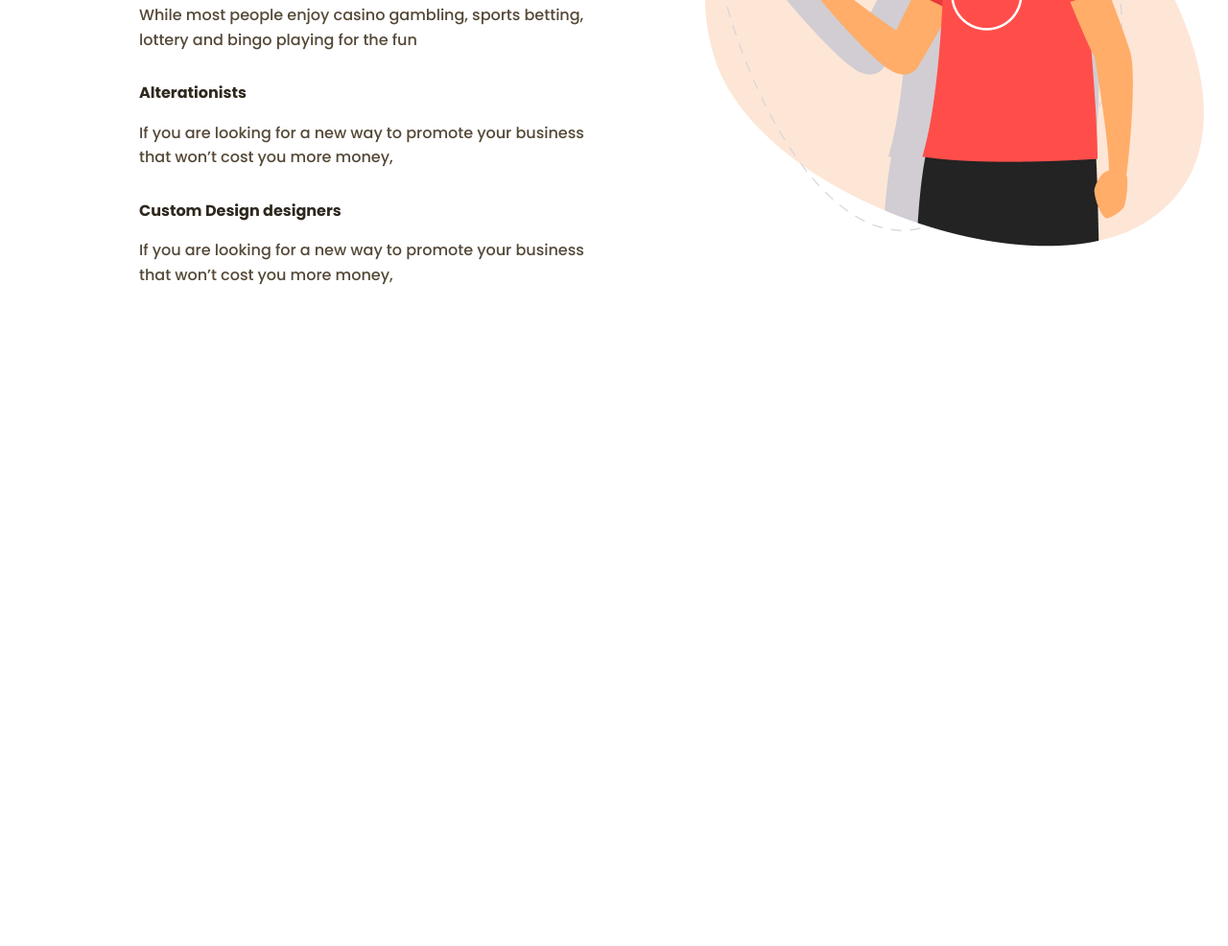
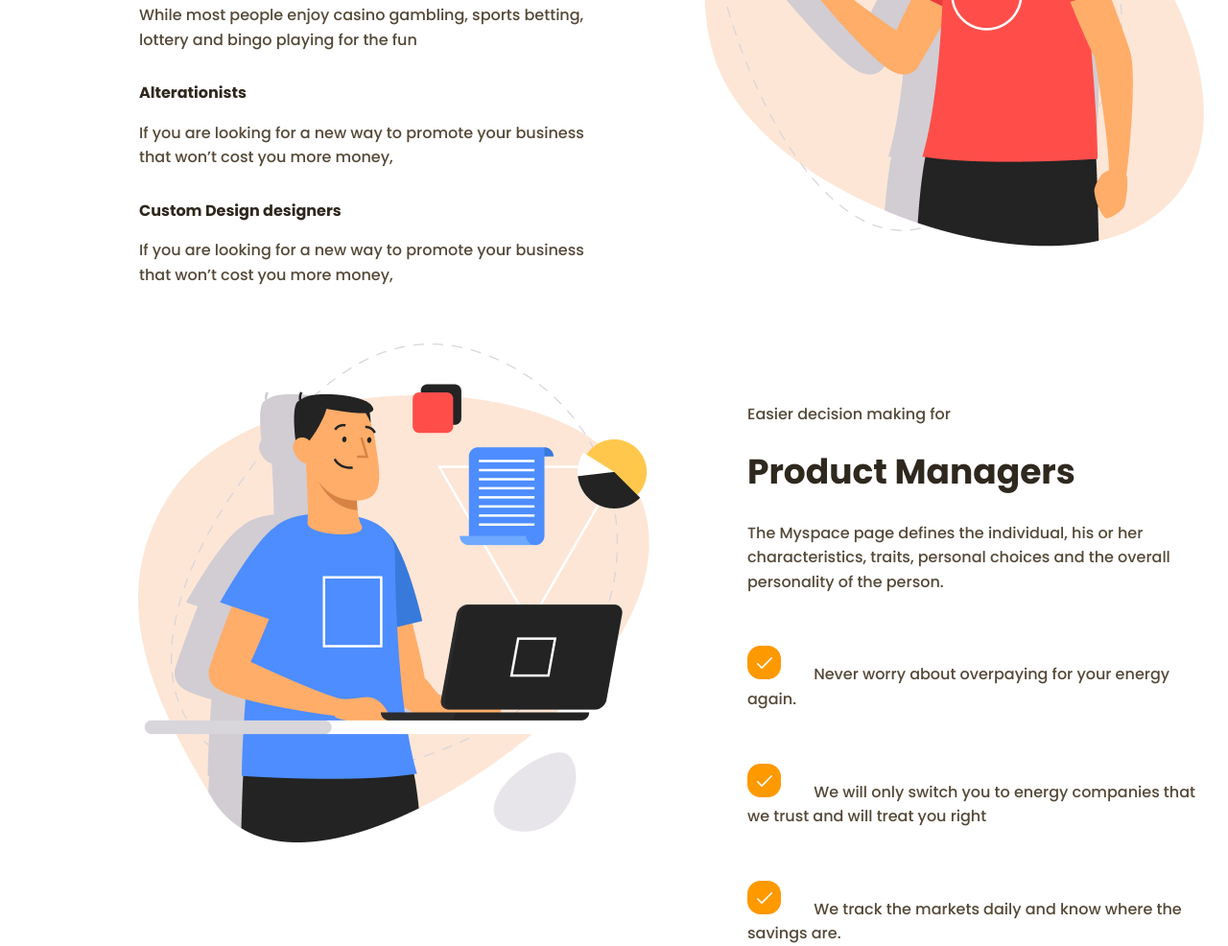
Before and after one commit to michelleandersson/productly, a plain HTML site: page index.html in a window 1280 px wide. Shown: the part 1678-2664 px from the top of the page at 96% size. Before the commit the page ends 1978 px from the top, so only its background shows below. Drawn offline with Linux system fonts and the light colour scheme.

Commit message:
add info and layout to product managers

```diff
--- a/index.html
+++ b/index.html
@@ -28,7 +28,8 @@
         <div class="header-info">
             <div class="header-info-content">
                 <h1 class="header-info-title">The Design Thinking superpowers</h1>
-                <p class="header-info-paragraph">Tools, tutorials, design and innovation experts, all in one place! The most intuitive way to imagine your next user experience.</p>
+                <p class="header-info-paragraph">Tools, tutorials, design and innovation experts, all in one place! The most intuitive way to
+                    imagine your next user experience.</p>
                 <a href=""><button type="button" class="get-started-button">Get Started</button></a>
                 <a href=""><button type="button" class="watch-video-button">
                     <i class="fas fa-caret-right"></i>
@@ -76,22 +77,42 @@
         <section >
             <div class="design-pro">
                 <div class="design-pro-content">
-                    <p class="design-pro-text-top">Effortless Validation for</p>
-                    <h2 class="design-pro-header">Design Professionals</h2>
-                    <p class="design-pro-text">The Myspace page defines the individual, his or her characteristics, traits, personal choices and the overall personality of the person.</p>
-                    <h3 class="design-pro-subheading">Accessory makers</h3>
-                    <p class="design-pro-text">While most people enjoy casino gambling, sports betting, lottery and bingo playing for the fun</p>
-                    <h3 class="design-pro-subheading">Alterationists</h3>
-                    <p class="design-pro-text">If you are looking for a new way to promote your business that won’t cost you more money,</p>
-                    <h3 class="design-pro-subheading">Custom Design designers</h3>
-                    <p class="design-pro-text">If you are looking for a new way to promote your business that won’t cost you more money,</p>
+                    <p class="main-text-top">Effortless Validation for</p>
+                    <h2 class="main-header">Design Professionals</h2>
+                    <p class="main-text">The Myspace page defines the individual, his or her characteristics, traits, personal choices and the
+                        overall personality of the person.</p>
+                    <h3 class="main-subheading">Accessory makers</h3>
+                    <p class="main-text">While most people enjoy casino gambling, sports betting, lottery and bingo playing for the fun</p>
+                    <h3 class="main-subheading">Alterationists</h3>
+                    <p class="main-text">If you are looking for a new way to promote your business that won’t cost you more money,</p>
+                    <h3 class="main-subheading">Custom Design designers</h3>
+                    <p class="main-text">If you are looking for a new way to promote your business that won’t cost you more money,</p>
                 </div>
                 <img class="design-pro-img" src="images/designing-pro.png" alt="Designing Professionals cartoon person">
             </div>
 
         </section>
 
-        <section class="product-manager">
+        <section>
+            <div class="product-manager">
+                <img class="product-manager-img" src="images/product-managers.png" alt="Product managers cartoon person">
+                <div class="product-manager-content">
+                    <p class="main-text-top">Easier decision making for</p>
+                    <h2 class="main-header">Product Managers</h2>
+                    <p class="main-text">The Myspace page defines the individual, his or her characteristics, traits, personal choices and the
+                        overall personality of the person.</p>
+                    <p class="main-text">
+                        <img src="images/pm-icon.png" class="pm-icon">
+                        Never worry about overpaying for your energy again.</p>
+                    <p class="main-text">
+                        <img src="images/pm-icon.png" class="pm-icon">
+                        We will only switch you to energy companies that we trust and will treat you right</p>
+                    <p class="main-text">
+                        <img src="images/pm-icon.png" class="pm-icon">
+                        We track the markets daily and know where the savings are.</p>
+                </div>
+
+            </div>
 
         </section>
 
--- a/styles/index.css
+++ b/styles/index.css
@@ -240,19 +240,19 @@ body {
     margin-top: 246px;
 }
 
-.design-pro-text-top {
+.main-text-top {
     font-weight: 500;
     font-size: 16px;
     color: #544837;
 }
 
-.design-pro-header {
+.main-header {
     font-weight: 700;
     font-size: 36px;
     color: #2F281E;
 }
 
-.design-pro-text {
+.main-text {
     line-height: 1.6;
     font-weight: 500;
     font-size: 16px;
@@ -260,7 +260,7 @@ body {
     margin-top: 12px;
 }
 
-.design-pro-subheading {
+.main-subheading {
     line-height: 1.6;
     font-weight: 700;
     font-size: 16px;
@@ -274,3 +274,28 @@ body {
     margin-top: 210px;
     margin-left: 104px;
 }
+
+.product-manager {
+    display: inline-flex;
+}
+
+.product-manager-img {
+    width: 535px;
+    height: 521px;
+    margin-top: 101px;
+    margin-left: 144px;
+}
+
+.product-manager-content {
+    width: 486px;
+    height: 427px;
+    margin-top: 150px;
+    margin-left: 100px;
+}
+
+.pm-icon { /*fix alignment to text*/
+    width: 35px;
+    height: 35px;
+    margin-right: 30px;
+    margin-top: 38px;
+}
```
